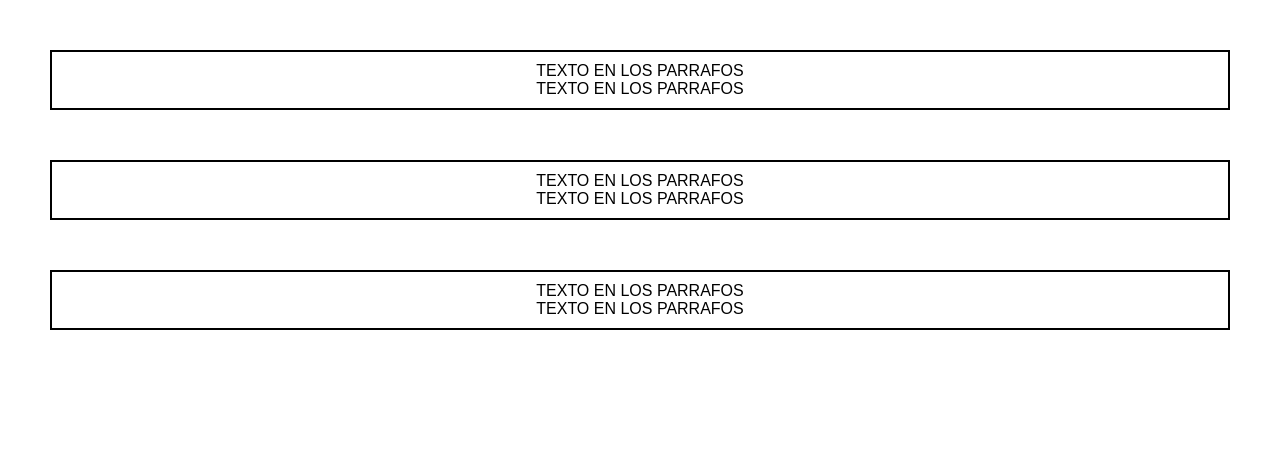
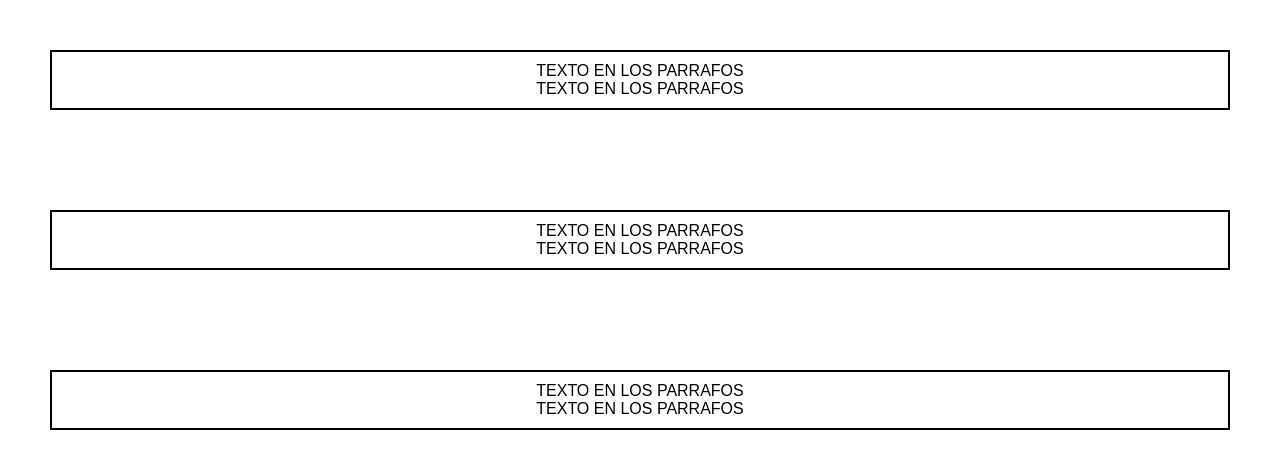
Before and after one commit to GianmarioSosa/curso20, a plain HTML site: page Ejercicio-Extra-CSS/ejercicios_css.html in a window 1280 px wide. Drawn offline with Linux system fonts and the light colour scheme.

Commit message:
Corrección ejercicio CSS

```diff
--- a/Ejercicio-Extra-CSS/ejercicios.css
+++ b/Ejercicio-Extra-CSS/ejercicios.css
@@ -5,7 +5,10 @@
     font-family: sans-serif;
 }
 
-/*La etiqueta main en el ejercicio al ir como una columna no le agrege ningun estilo, ya que es una columna predeterminadamente*/
+main{
+    display: flex;
+    flex-direction: column;
+}
 
 /*Selecciono los divs que estan dentro de la etiqueta main y los vuelvo una fila con display flex, alineo todo al centro tanto su eje "x" y "y" y para modificar la ubicacion de los parrafos use el atributo flex-direction usando el valor colum para que los p funcionen como una columna*/
 
```
